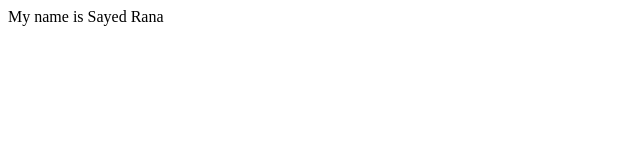
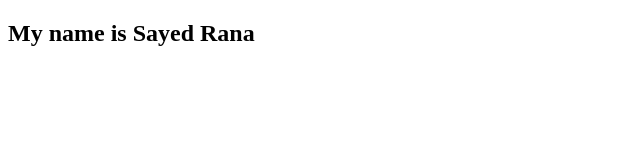
Before and after one commit to nhwnahid007/dummy_repo, a plain HTML site: page sayedrana.html in a window 1280 px wide. Shown: the whole page, without its empty margins (0-640 px from the left). Drawn offline with Linux system fonts and the light colour scheme.

Commit message:
commit by rana

```diff
--- a/sayedrana.html
+++ b/sayedrana.html
@@ -8,7 +8,7 @@
 </head>
 
 <body>
-    My name is Sayed Rana
+    <h2>My name is Sayed Rana</h2>
 
 </body>
 
```
